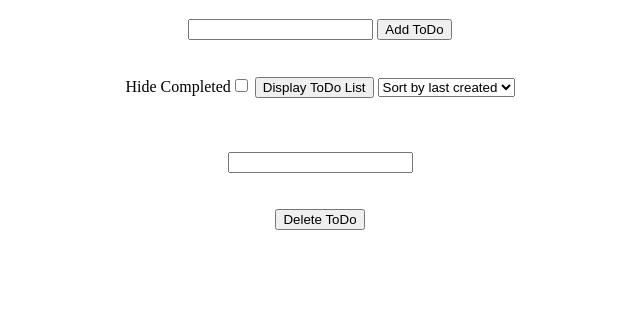
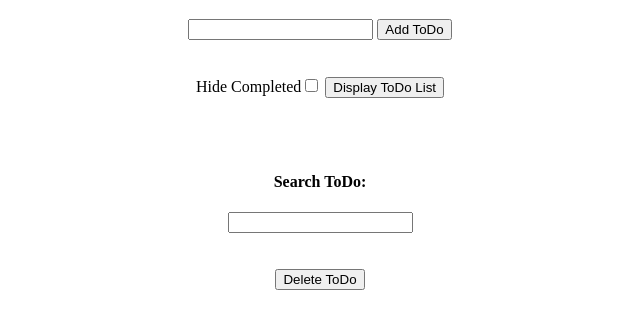
Before and after one commit to nayanbadolla/todo-app, a plain HTML site: page index.html in a window 1280 px wide. Shown: the part 61-390 px from the top of the page, without its empty margins (320-960 px from the left). Drawn offline with Linux system fonts and the light colour scheme.

Commit message:
removed sorting

```diff
--- a/index.html
+++ b/index.html
@@ -25,15 +25,15 @@
         </label>
 
         <button class="display">Display ToDo List</button>
-        <select id="drop-down">
+        <!-- <select id="drop-down">
             <option value="lastCreated" class="drop1">Sort by last created</option>
             <option value="alphabetically" class="drop2">Sort alphabetically</option>
-        </select>
+        </select> -->
         <div class="print"></div>
         <br>
 
         <br><br>
-
+        <h4>Search ToDo:</h4>
         <input type="text" id="search">
         <!-- <button class="search">Search ToDo</button> -->
         <div class="result"></div>
```
